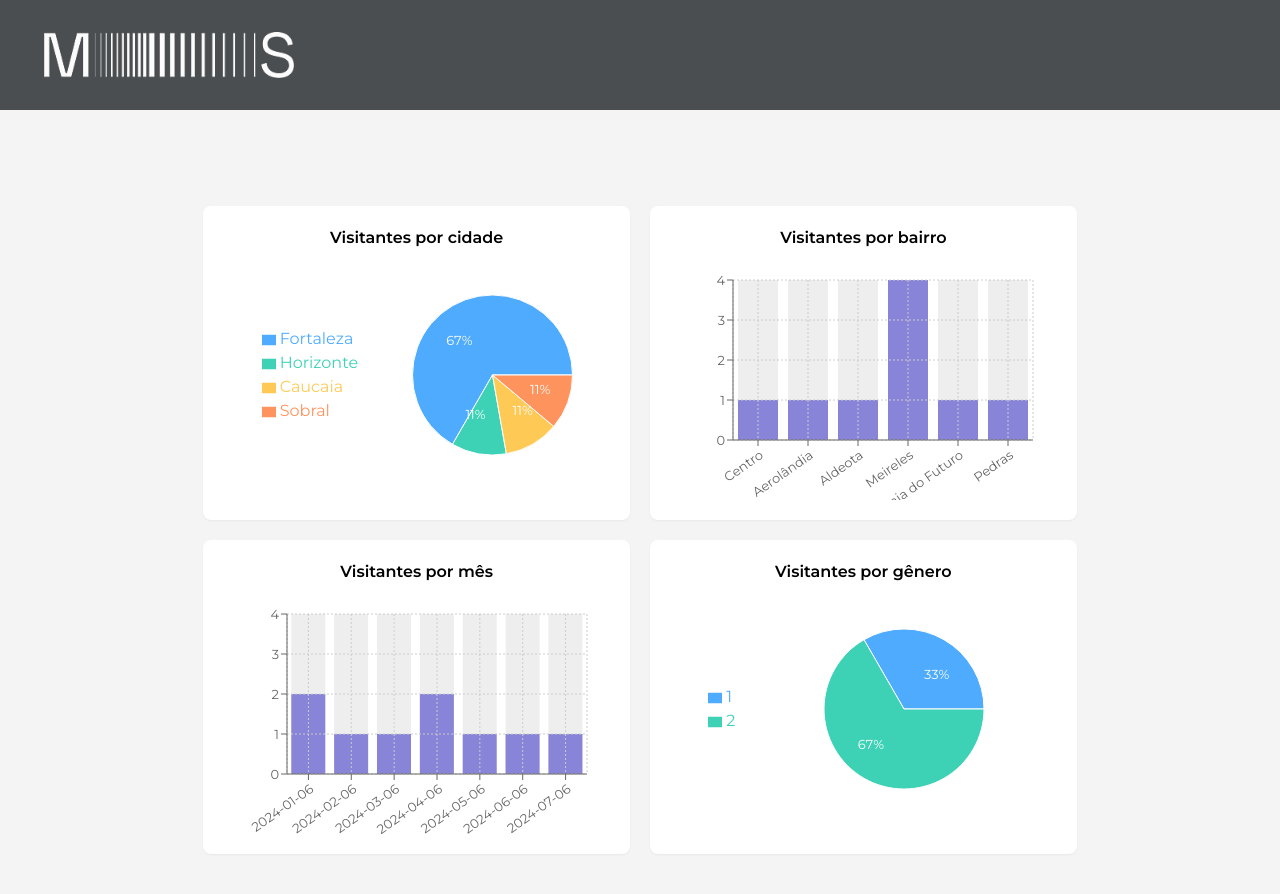
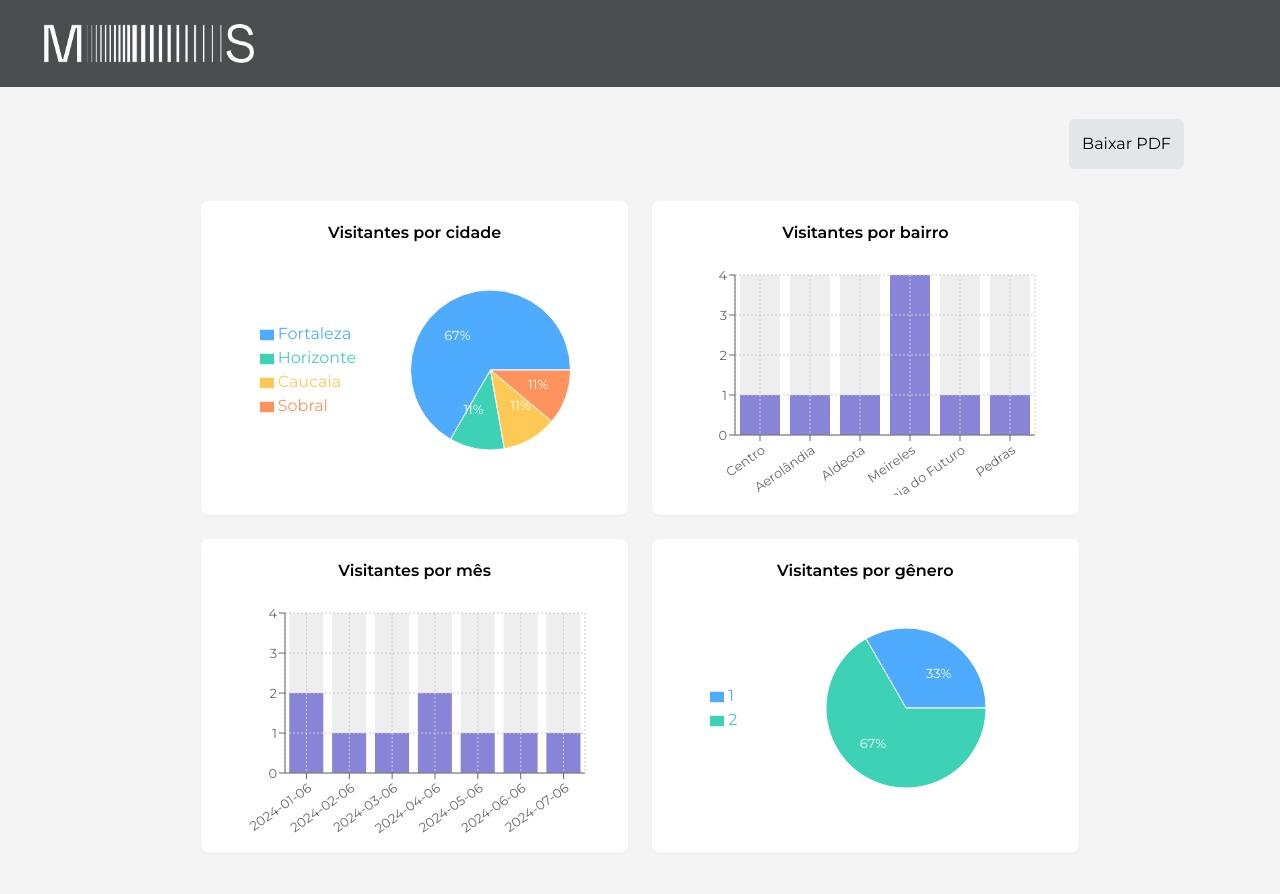
Before and after one commit to ajuteixeira/museu-registro-visitantes, a React (Vite) app: page /dashboard in a window 1280 px wide. Shown: the top 894 px of the page. Built offline with nearby package versions, Linux system fonts and the light colour scheme; data requests are answered from the project's data file.

Commit message:
ajustes no design

```diff
--- a/src/components/Header.jsx
+++ b/src/components/Header.jsx
@@ -3,8 +3,8 @@ import logo from "../assets/images/logo.png";
 export default function Header() {
   return (
     <>
-      <header className="w-full px-6 py-5 md:px-11 md:py-8 relative opacity-80  bg-[#212529]">
-        <img className="w-[200px] md:w-[250px]" src={logo} alt="logo do MIS" />
+      <header className="w-full px-6 py-5 md:px-11 md:py-6 relative opacity-80 bg-[#212529]">
+        <img className="w-[200px] md:w-[210px]" src={logo} alt="logo do MIS" />
       </header>
     </>
   );
--- a/src/components/LoginForm.jsx
+++ b/src/components/LoginForm.jsx
@@ -58,7 +58,7 @@ export default function LoginForm() {
           />
         </div>
         <input
-          className="w-full p-3 mt-4 rounded-md border cursor-pointer bg-[#e3e7e8]"
+          className="w-full p-3 mt-4 text-white rounded-md border cursor-pointer opacity-80 hover:opacity-75 bg-[#212529]"
           type="submit"
           value="Enviar"
         />
--- a/src/components/VisitorForm.jsx
+++ b/src/components/VisitorForm.jsx
@@ -131,7 +131,7 @@ export default function VisitorForm() {
           </div>
         </div>
         <input
-          className="w-full p-3 mt-4 rounded-md border cursor-pointer bg-[#e3e7e8]"
+          className="w-full p-3 mt-4 text-white rounded-md border cursor-pointer opacity-80 hover:opacity-75 bg-[#212529]"
           type="submit"
           value="Enviar"
         />
--- a/src/pages/Dashboard.jsx
+++ b/src/pages/Dashboard.jsx
@@ -2,7 +2,6 @@ import { useState, useEffect } from "react";
 import { API } from "../services";
 
 import Header from "../components/Header";
-import Footer from "../components/Footer";
 import CustomPieChart from "../components/CustomPieChart";
 import CountData from "../utils/CountData";
 import CustomBarChart from "../components/CustomBarChart";
@@ -21,9 +20,14 @@ export default function Dashboard() {
 
   return (
     <>
-      <section className="h-full flex flex-col items-center justify-start gap-24 bg-[#f4f4f4]">
+      <section className="h-full bg-[#f4f4f4]">
         <Header />
-        <div className="w-full h-full flex items-center justify-center gap-5 flex-wrap">
+        <div className="mr-24 flex justify-end">
+          <button className="p-3 mt-8 rounded-md border cursor-pointer bg-[#e3e7e8] hover:bg-[#d8dcdd]">
+            Baixar PDF
+          </button>
+        </div>
+        <div className="w-full pt-8 pb-16 h-full flex items-center justify-center gap-6 flex-wrap">
           <CustomPieChart
             title="Visitantes por cidade"
             data={CountData(visitante, "visitante_cidade")}
@@ -43,7 +47,6 @@ export default function Dashboard() {
             data={CountData(visitante, "visitante_genero")}
           />
         </div>
-        <Footer />
       </section>
     </>
   );
--- a/src/pages/Home.jsx
+++ b/src/pages/Home.jsx
@@ -5,7 +5,7 @@ import Header from "../components/Header";
 export default function Home() {
   return (
     <>
-      <section className="h-full flex flex-col items-center justify-start gap-24 bg-center bg-cover bg-no-repeat bg-fixed bg-[url('./assets/images/bg.jpg')]">
+      <section className="h-full flex flex-col items-center justify-start gap-12 bg-center bg-cover bg-no-repeat bg-fixed bg-[url('./assets/images/bg.jpg')]">
         <Header />
         <VisitorForm />
         <Footer />
--- a/src/pages/Login.jsx
+++ b/src/pages/Login.jsx
@@ -5,7 +5,7 @@ import LoginForm from "../components/LoginForm";
 export default function Login() {
   return (
     <>
-      <section className="h-screen flex flex-col items-center justify-start gap-24 bg-center bg-cover bg-no-repeat bg-[url('./assets/images/bg.jpg')]">
+      <section className="h-screen flex flex-col items-center justify-start gap-14 bg-center bg-cover bg-no-repeat bg-fixed bg-[url('./assets/images/bg.jpg')]">
         <Header />
         <LoginForm />
         <Footer />
```
